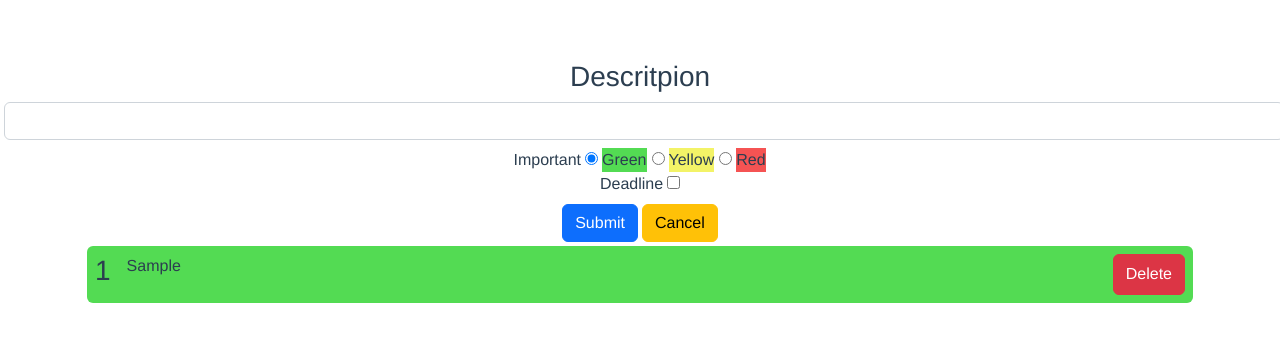
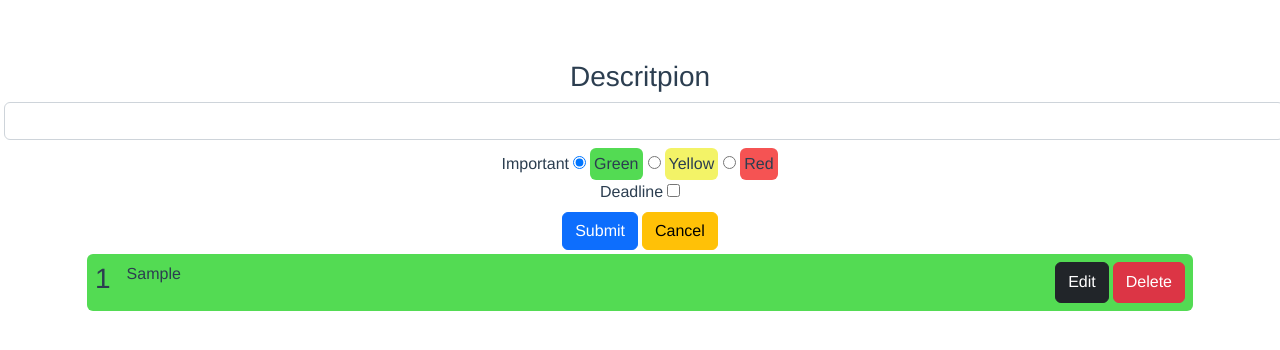
Before and after one commit to Teres97/vueToDoList, a Vue app: page / in a window 1280 px wide. Both pictures are taken after typing "Sample" into the empty fields and a click on the button "Submit". Shown: the top 350 px of the page. Built offline with nearby package versions, Linux system fonts and the light colour scheme.

Commit message:
edit Notes

```diff
--- a/src/components/insertItem.vue
+++ b/src/components/insertItem.vue
@@ -6,11 +6,11 @@
         <div>
             <label class="ms-1" for="important">Important</label>
             <input class="ms-1" type="radio" id="green" value="green" v-model="color" checked>
-            <label class="green ms-1" for="green">Green</label>
+            <label class="green ms-1 p-1 rounded" for="green">Green</label>
             <input type="radio" id="yellow" value="yellow" v-model="color">
-            <label class="yellow ms-1" for="yellow">Yellow</label>
+            <label class="yellow ms-1 p-1 rounded" for="yellow">Yellow</label>
             <input type="radio" id="red" value="red" v-model="color">
-            <label class="red ms-1" for="red">Red</label>
+            <label class="red ms-1 p-1 rounded" for="red">Red</label>
         </div>
         <div>
             <label for="deadline">Deadline</label>
@@ -28,11 +28,16 @@
             <h3 class="me-3">
             {{idx+1 }}
             </h3>
-            {{ myNote.message }}
-            <div class="ms-auto ">
+            <input v-if="editChecked[idx]" class="ms-1 me-1 form-control" id="editInput" name="editInput" v-model=editMessage @keypress.enter="updateItem">
+            <div v-else>
+                {{ myNote.message }}
+            </div>
+            <input v-if="editChecked[idx]" class="ms-1" type="datetime-local" v-model="editDeadline">
+            <div v-else class="ms-auto ">
                 {{ myNote.deadline }}
             </div>
-        <button type="button" class="btn btn-danger ms-auto" @click="removeItem(idx)">Delete</button>
+        <button type="button" class="btn btn-dark ms-2" @click="editItem(idx)">Edit</button>
+        <button type="button" class="btn btn-danger ms-1" @click="removeItem(idx)">Delete</button>
     </li>
 </div>
 </template>
@@ -43,10 +48,14 @@ export default {
     data() {
         return {
             deadline : new Date().toISOString().slice(0,16),
+            editDeadline : new Date().toISOString().slice(0,16),
             message: "",
+            editMessage: "",
             notes: [],
             color: "green",
             checked: false,
+            editChecked: [],
+            idNote: null
         };
     },
     methods: {
@@ -61,12 +70,30 @@ export default {
 
             this.message = ""
         },
+        updateItem(){
+            if(this.editMessage){
+                    this.notes[this.idNote].message = this.editMessage;
+                    this.notes[this.idNote].deadline = this.editDeadline;
+                    this.editChecked[this.idNote] = false
+                    this.idNote = null
+            }
+        },
         removeItem(idx){
             this.notes.splice(idx,1)
+        },
+        editItem(idx){
+            this.editMessage = this.notes[idx].message
+            this.editDeadline = this.notes[idx].deadline
+            this.editChecked[idx] = true
+            this.idNote = idx
         },
         cancelItem(){
             this.message = ""
             this.deadline = "0001-01-01T00:00"
+            for (let i = 0; i < this.editChecked.length; i++) {
+            this.editChecked[this.idNote] = false
+            this.idNote = null
+            }
         },
     },
     computed:{
@@ -75,7 +102,7 @@ export default {
         },
         noteObjDeadline(){
             return {message: this.message, deadline: this.deadline, color: this.color}
-        }
+        },
     }
 }
 </script>
```
